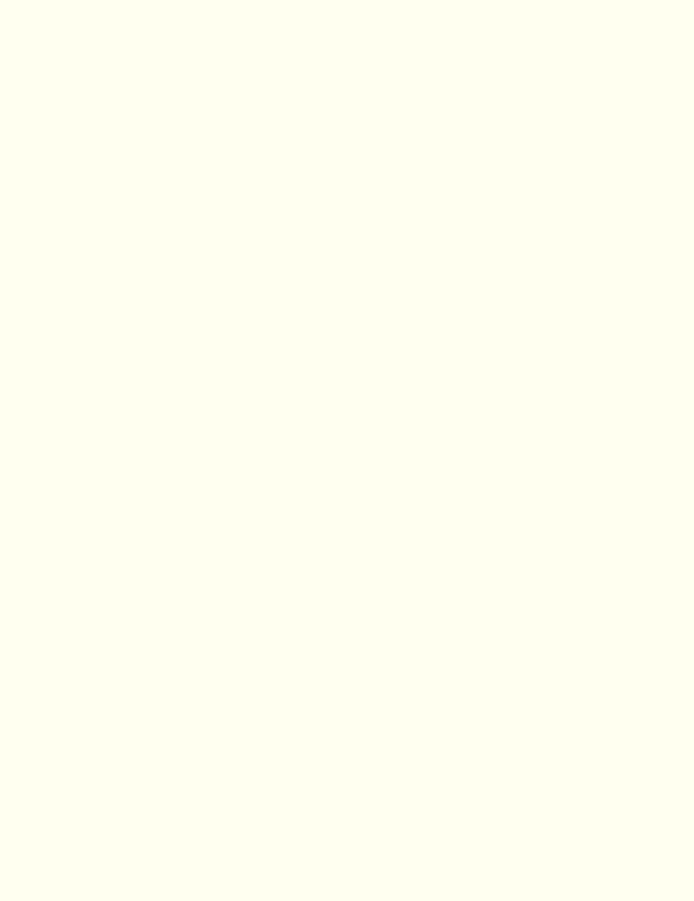
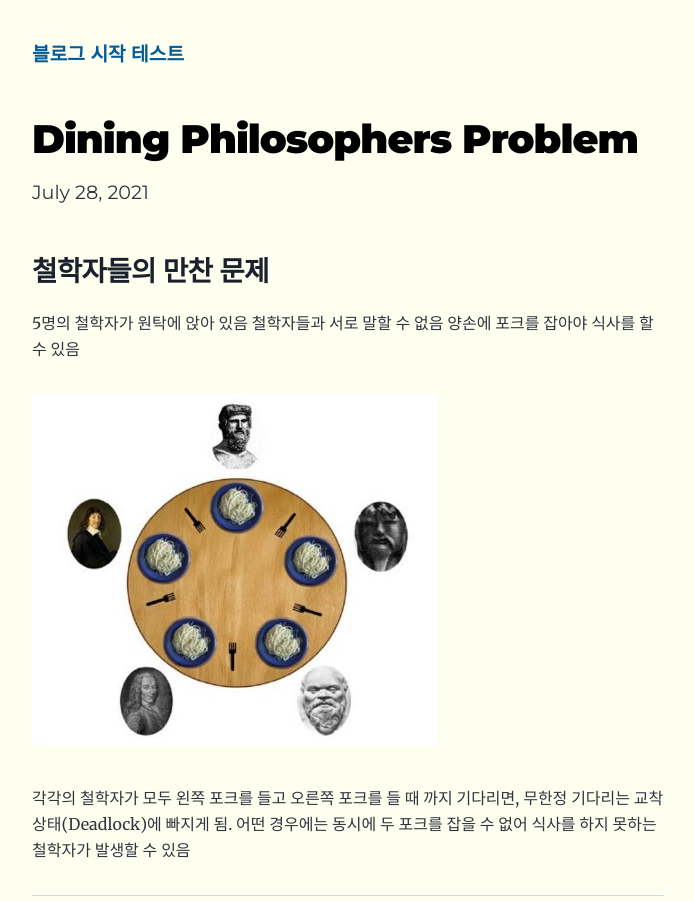
Before and after one commit to jscomu/TestGat, a Gatsby site: page /blog_dp/ in a window 1280 px wide. Before the commit this address had no page. Shown: the top 901 px of the page, without its empty margins (292-986 px from the left). Before the commit the page ends 800 px from the top, so only its background shows below. Built offline with nearby package versions, Linux system fonts and the light colour scheme; Gatsby itself is replaced by a stand-in of ours.

Commit message:
blog din1

```diff
--- /dev/null
+++ b/content/blog/blog_dp/index.md
@@ -0,0 +1,16 @@
+---
+title: Dining Philosophers Problem
+date: "2021-07-28T21:43:03.284Z"
+description: "철학자들의 만찬 문제"
+---
+
+### 철학자들의 만찬 문제
+
+5명의 철학자가 원탁에 앉아 있음
+철학자들과 서로 말할 수 없음
+양손에 포크를 잡아야 식사를 할 수 있음
+
+![din](dinPh.jpg)
+
+각각의 철학자가 모두 왼쪽 포크를 들고 오른쪽 포크를 들 때 까지 기다리면, 무한정 기다리는 교착상태(Deadlock)에 빠지게 됨.
+어떤 경우에는 동시에 두 포크를 잡을 수 없어 식사를 하지 못하는 철학자가 발생할 수 있음
--- a/content/blog/blog_sh/index.md
+++ b/content/blog/blog_sh/index.md
@@ -1,6 +1,6 @@
 ---
 title: 통신과정 모형
-date: "2021-07-28T22:12:03.284Z"
+date: "2021-07-28T21:01:13.284Z"
 description: "쉐논(Schannon)과 슈람(Schramm)의 통신과정 모형"
 ---
 
```
Also changed, not shown: content/blog/blog_dp/dinPh.jpg (added).
